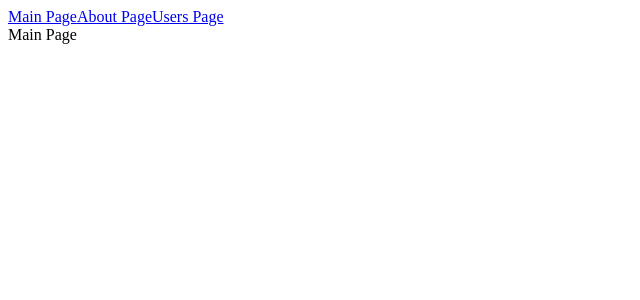
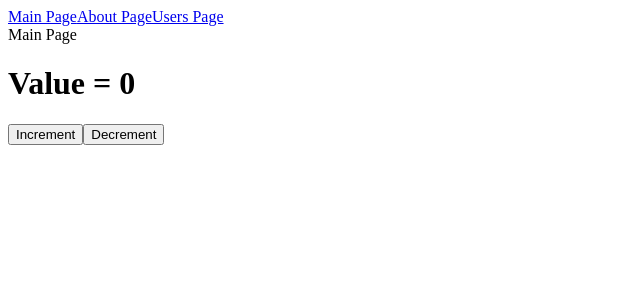
Before and after one commit to Chupriarti/react-jest-unit-test, a React (Create React App) app: page / in a window 1280 px wide. Shown: the top 300 px of the page, without its empty margins (0-640 px from the left). Built offline with nearby package versions, Linux system fonts and the light colour scheme.

Commit message:
add Counter in app

```diff
--- a/src/pages/MainPage.jsx
+++ b/src/pages/MainPage.jsx
@@ -1,9 +1,11 @@
 import React from 'react'
+import Counter from '../components/Counter/Counter'
 
 const MainPage = () => {
   return (
     <div data-testid="main-page">
         Main Page
+        <Counter />
     </div>
   )
 }
```
